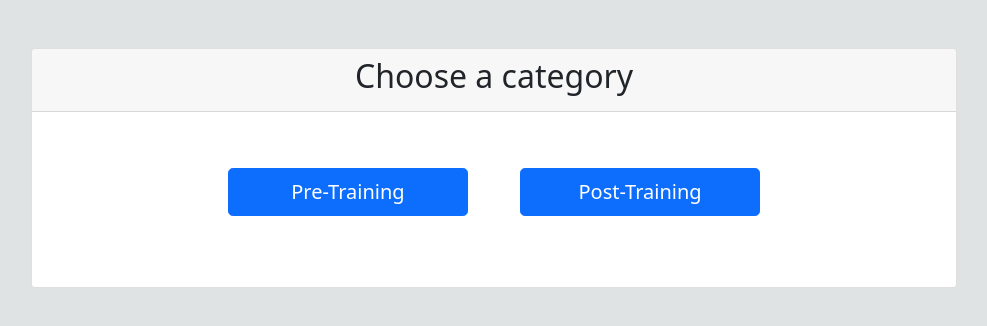
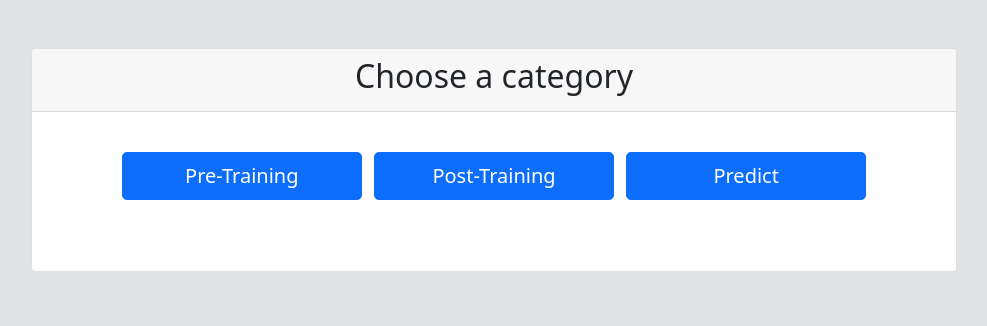
Before and after one commit to vu29/nsdc_deploy, a Flask app: page / in a window 1280 px wide. Shown: the part 56-382 px from the top of the page, without its empty margins (146-1133 px from the left). Run offline with Flask 2, Linux system fonts and the light colour scheme; parts of the project's set-up code (start-up, migrations or seed data) failed here and were passed over; some libraries are stand-ins or nearby versions.

Commit message:
prediction endpoint completed

```diff
--- a/src/app.py
+++ b/src/app.py
@@ -3,6 +3,7 @@ import string
 import random
 from flask import Flask, render_template, request
 from flask.globals import session
+from numpy.lib.function_base import place
 from pandas.core.arrays import categorical
 from pandas.core.indexes import category
 from utils import *
@@ -92,7 +93,9 @@ def predict_result():
             final_dict[key] = session[key]
     final_dict.update(request.form)
     print(final_dict)
-    return str(get_prediction(final_dict))
+    result = get_prediction(final_dict)[0]
+    final_dict = format_data(final_dict)
+    return render_template('predict_result.html',table_data = final_dict, placed = result, title = 'Prediction')
 
 if __name__ == "__main__":
     app.run(debug=True)
--- a/src/templates/home.html
+++ b/src/templates/home.html
@@ -1,14 +1,16 @@
 {% extends 'layout.html' %}
 
 {% block content %}
-    <div class="card align-center mt-5" style="height: 15rem;">
-        <div class="card-header text-center">
+    <div class="card align-center mt-5" style="height: 14em;">
+        <div class="card-header text-center" >
             <h2 class="text-dark">Choose a category</h2>
         </div>
-        <div class="ms-auto me-auto p-4 mt-4">
-            <a type="button" class="btn btn-primary btn-lg mx-4 mt-2" href="{{url_for('pre_training')}}" style="width: 15rem;">Pre-Training</a>
-            <a type="button" class="btn btn-primary btn-lg mx-4 mt-2" href="{{url_for('post_training')}}" style="width: 15rem;">Post-Training</a>
+        <div class="ms-auto me-auto p-2 mt-4">
+            <a type="button" class="btn btn-primary btn-lg mx-1 mt-2" href="{{url_for('pre_training')}}" style="width: 15rem;">Pre-Training</a>
+            <a type="button" class="btn btn-primary btn-lg mx-1 mt-2" href="{{url_for('post_training')}}" style="width: 15rem;">Post-Training</a>
+            <a type="button" class="btn btn-primary btn-lg mx-1 mt-2" href="{{url_for('predict_user_info')}}" style="width: 15rem;">Predict</a>
         </div>
+
 
     </div>
 {% endblock content %}
--- a/src/templates/layout_wide.html
+++ b/src/templates/layout_wide.html
@@ -23,7 +23,7 @@
                 </nav>
             </div>
         </div>
-        <main role="main" class="container">
+        <main role="main" class="container-fluid">
             <div class="row">
                 <div class="col-md-12"> {% block content %}{% endblock content %}
                     </div>
```
Also changed, not shown: src/templates/predict_result.html (+17 -3 lines), src/utils.py (+9 -0 lines).
